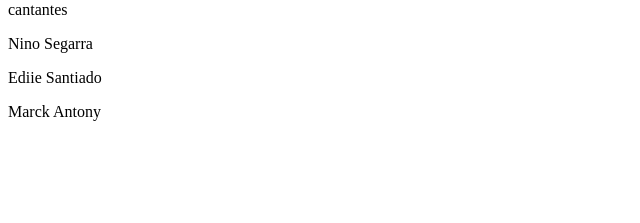
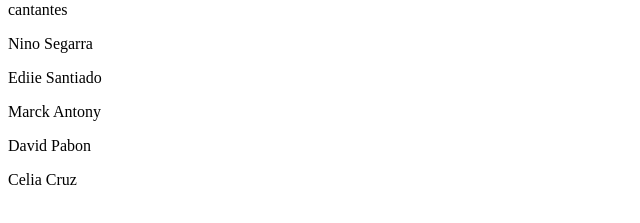
Before and after one commit to NestorGarciaSuarez/hyperblog, a plain HTML site: page opcionI.html in a window 1280 px wide. Shown: the part 79-302 px from the top of the page, without its empty margins (0-640 px from the left). Drawn offline with Linux system fonts and the light colour scheme.

Commit message:
agregamoa a David y Celia

```diff
--- a/opcionI.html
+++ b/opcionI.html
@@ -12,5 +12,7 @@
     <p>Nino Segarra</p>
     <p>Ediie Santiado</p>
     <P>Marck Antony</P>
+    <p>David Pabon</p>
+    <p>Celia Cruz</p>
 </body>
 </html>
```
